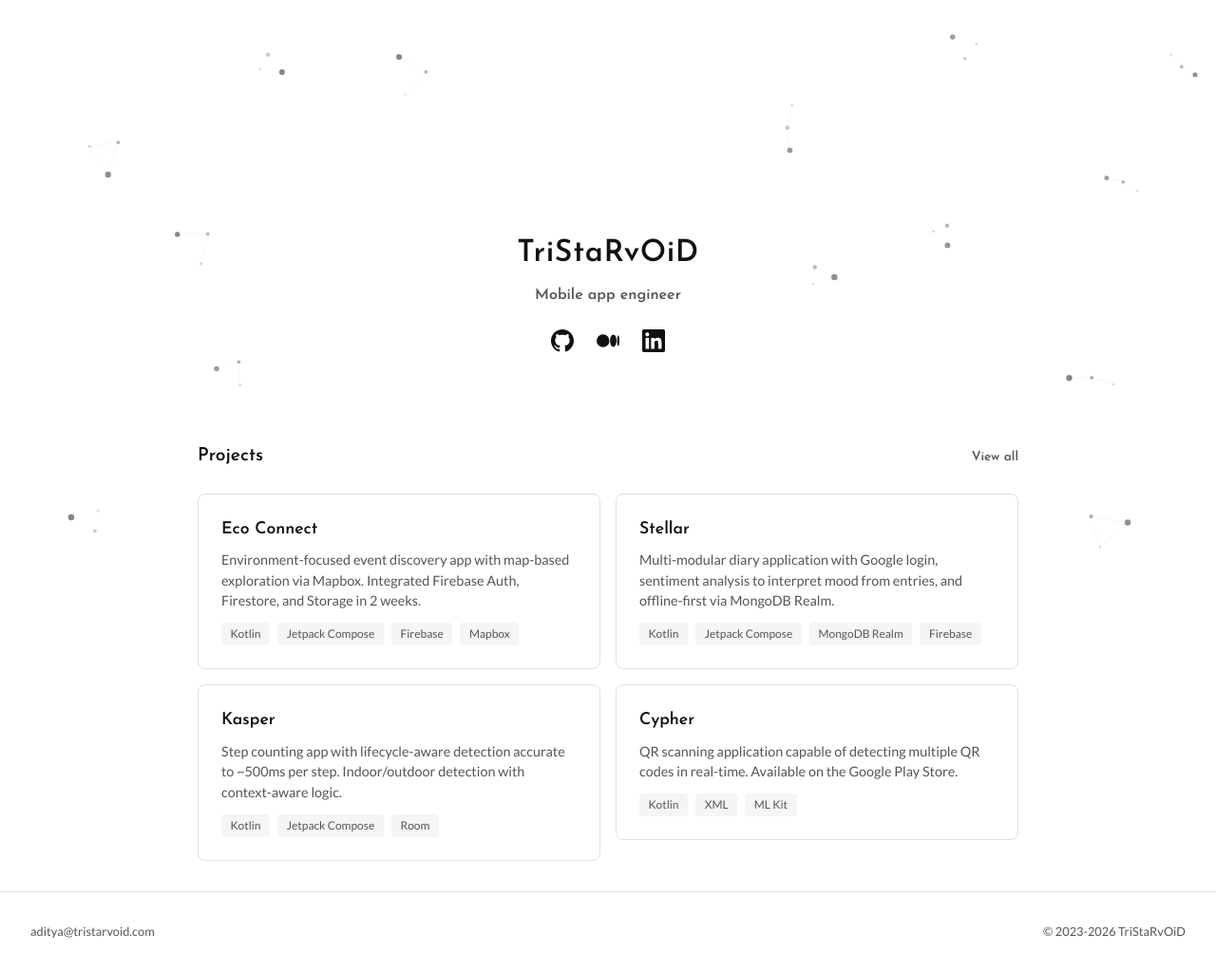
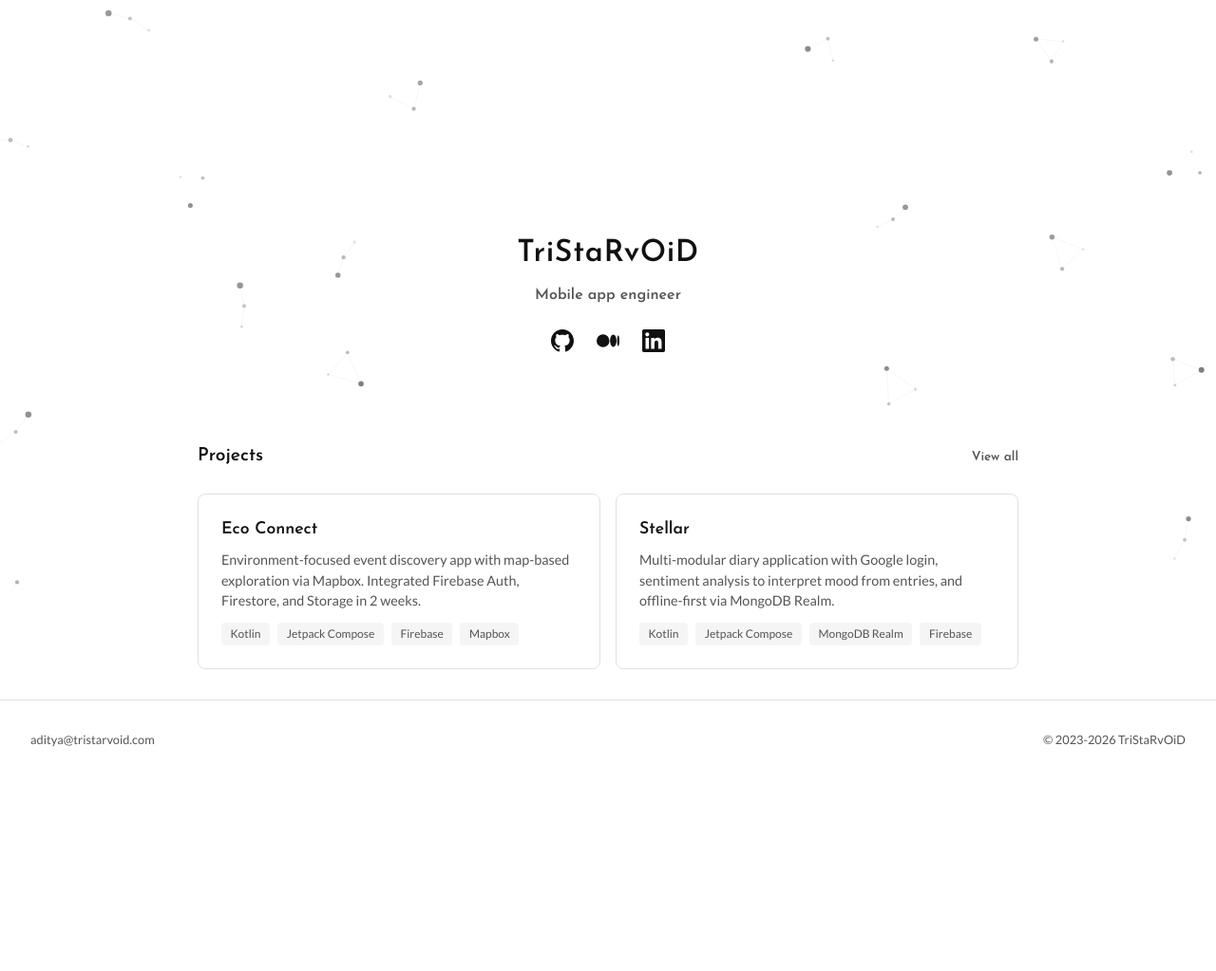
Before and after one commit to TriStaRvOiD/tristarvoid.github.io, an Astro site: page / in a window 1280 px wide. Shown: the part 178-1201 px from the top of the page at 95% size. After the commit the page ends 1000 px from the top, so only its background shows below. Built offline with nearby package versions, Linux system fonts and the light colour scheme; Astro itself is replaced by a stand-in of ours; grey boxes are pictures that could not be loaded; a web font is replaced by a local one.

Commit message:
Resolve issues and handle redundancies

```diff
--- a/package.json
+++ b/package.json
@@ -8,13 +8,15 @@
     "preview": "astro preview"
   },
   "dependencies": {
-    "@astrojs/check": "^0.9.8",
     "@astrojs/rss": "^4.0.18",
     "@astrojs/sitemap": "^3.7.2",
     "@fontsource/josefin-sans": "^5.2.8",
     "@fontsource/lato": "^5.2.7",
     "@fontsource/source-serif-pro": "^5.2.5",
-    "astro": "^6.1.5",
+    "astro": "^6.1.5"
+  },
+  "devDependencies": {
+    "@astrojs/check": "^0.9.8",
     "typescript": "^5.9.3"
   }
 }
--- a/src/components/ProjectCard.astro
+++ b/src/components/ProjectCard.astro
@@ -31,12 +31,11 @@ const { name, description, tech, github, live } = Astro.props;
 <script>
   document.addEventListener("astro:page-load", () => {
     document.querySelectorAll(".project-card").forEach((card) => {
-      card.addEventListener("mousemove", (e: Event) => {
+      card.addEventListener("mousemove", (e) => {
         const el = card as HTMLElement;
         const rect = el.getBoundingClientRect();
-        const me = e as MouseEvent;
-        el.style.setProperty("--mouse-x", `${me.clientX - rect.left}px`);
-        el.style.setProperty("--mouse-y", `${me.clientY - rect.top}px`);
+        el.style.setProperty("--mouse-x", `${(e as MouseEvent).clientX - rect.left}px`);
+        el.style.setProperty("--mouse-y", `${(e as MouseEvent).clientY - rect.top}px`);
       });
     });
   });
@@ -110,13 +109,6 @@ const { name, description, tech, github, live } = Astro.props;
     gap: 0.5rem;
   }
 
-  .tag {
-    font-size: 0.75rem;
-    padding: 0.2rem 0.6rem;
-    border-radius: 4px;
-    background-color: var(--bg-secondary);
-    color: var(--text-secondary);
-  }
 
   .live-link {
     display: inline-block;
--- a/src/components/Starfield.astro
+++ b/src/components/Starfield.astro
@@ -170,7 +170,6 @@
       for (let col = 0; col < cols; col++) {
         const x = col * cellSize + Math.random() * cellSize;
         const y = row * cellSize + Math.random() * cellSize;
-        if (isExcluded(x, y)) continue;
         // Minimum distance check to prevent overlap
         const minDist = 90;
         let tooClose = false;
@@ -222,7 +221,8 @@
   }
 
   let shootingStars: ShootingStar[] = [];
-  let nextShootingStarTime = Math.random() * 300 + 300;
+  let lastShootingStarTime = performance.now();
+  let nextShootingStarDelay = (Math.random() * 5 + 5) * 1000;
 
   function spawnShootingStar() {
     const w = window.innerWidth;
@@ -377,6 +377,7 @@
       const cy = c.y - scrollY + parallaxOffset;
 
       if (cy < -60 || cy > h + 60) continue;
+      if (isExcluded(c.x, c.y)) continue;
 
       const shape = shapes[c.shapeIndex];
       const cos = Math.cos(c.rotation);
@@ -412,21 +413,26 @@
   }
 
   function draw() {
+    if (isBlogPost) {
+      requestAnimationFrame(draw);
+      return;
+    }
+
     const w = window.innerWidth;
     const h = window.innerHeight;
     ctx.clearRect(0, 0, w, h);
 
     if (isDark()) {
       drawDarkMode(h);
-      // Shooting stars
-      nextShootingStarTime--;
-      if (nextShootingStarTime <= 0) {
+      const now = performance.now();
+      if (now - lastShootingStarTime > nextShootingStarDelay) {
         spawnShootingStar();
-        nextShootingStarTime = Math.random() * 300 + 300;
+        lastShootingStarTime = now;
+        nextShootingStarDelay = (Math.random() * 5 + 5) * 1000;
       }
       updateAndDrawShootingStars();
-      if (!isBlogPost) updateTrail();
-    } else if (!isBlogPost) {
+      updateTrail();
+    } else {
       drawLightMode(h);
     }
 
@@ -443,7 +449,6 @@
     scrollY = window.scrollY;
     pageHeight = document.documentElement.scrollHeight;
     computeExclusionZones();
-    generateConstellations();
 
     if (isBlogPost) {
       canvas.style.opacity = "0";
@@ -464,6 +469,8 @@
     canvas.width = window.innerWidth * dpr;
     canvas.height = window.innerHeight * dpr;
     ctx.setTransform(dpr, 0, 0, dpr, 0, 0);
+    pageHeight = document.documentElement.scrollHeight;
+    generateStars();
     updateForCurrentPage();
   });
 
--- a/src/layouts/BaseLayout.astro
+++ b/src/layouts/BaseLayout.astro
@@ -55,6 +55,7 @@ const { title = "TriStaRvOiD", description = "Hey there." } = Astro.props;
     <ClientRouter />
     <script is:inline>
       (function () {
+        function applyTheme() {
           const saved = localStorage.getItem("theme");
           if (saved === "light" || saved === "dark") {
             document.documentElement.setAttribute("data-theme", saved);
@@ -67,15 +68,10 @@ const { title = "TriStaRvOiD", description = "Hey there." } = Astro.props;
               prefersDark ? "dark" : "light"
             );
           }
+        }
+        applyTheme();
+        document.addEventListener("astro:after-swap", applyTheme);
       })();
-    </script>
-    <script is:inline>
-      document.addEventListener("astro:after-swap", function () {
-        var saved = localStorage.getItem("theme");
-        if (saved === "light" || saved === "dark") {
-          document.documentElement.setAttribute("data-theme", saved);
-        }
-      });
     </script>
   </head>
   <body>
--- a/src/layouts/BlogPostLayout.astro
+++ b/src/layouts/BlogPostLayout.astro
@@ -124,10 +124,11 @@ const pageUrl = Astro.url.href;
       el.addEventListener("click", () => {
         const url = (el as HTMLElement).dataset.url;
         if (url) {
-          navigator.clipboard.writeText(url);
-          const svg = el.querySelector("svg")!;
-          svg.style.opacity = "0.4";
-          setTimeout(() => { svg.style.opacity = "1"; }, 600);
+          navigator.clipboard.writeText(url).then(() => {
+            const svg = el.querySelector("svg") as SVGElement;
+            svg.style.opacity = "0.4";
+            setTimeout(() => { svg.style.opacity = "1"; }, 600);
+          }).catch(() => {});
         }
       }, { signal });
     });
@@ -215,13 +216,6 @@ const pageUrl = Astro.url.href;
     gap: 0.5rem;
   }
 
-  .tag {
-    font-size: 0.75rem;
-    padding: 0.2rem 0.6rem;
-    border-radius: 4px;
-    background-color: var(--bg-secondary);
-    color: var(--text-secondary);
-  }
 
   .content {
     margin-top: 2rem;
--- a/src/pages/404.astro
+++ b/src/pages/404.astro
@@ -110,8 +110,8 @@ import Starfield from "../components/Starfield.astro";
 
 <style>
   body {
-    background-color: #0a0a0a;
-    color: #e0e0e0;
+    background-color: var(--bg);
+    color: var(--text);
   }
 
   .void {
@@ -137,7 +137,7 @@ import Starfield from "../components/Starfield.astro";
     font-family: "Josefin Sans", sans-serif;
     font-size: 2.8rem;
     font-weight: 600;
-    color: #e0e0e0;
+    color: var(--text);
     letter-spacing: 0.04em;
     margin-bottom: 2rem;
   }
@@ -146,23 +146,23 @@ import Starfield from "../components/Starfield.astro";
     font-family: "Josefin Sans", sans-serif;
     font-size: 0.95rem;
     font-weight: 600;
-    color: #777777;
+    color: var(--text-secondary);
     letter-spacing: 0.02em;
     padding: 0.6rem 1.4rem;
-    border: 1px solid #333333;
+    border: 1px solid var(--border);
     border-radius: 6px;
     transition: color 0.3s ease, border-color 0.3s ease;
   }
 
   .way-back:hover {
-    color: #e0e0e0;
-    border-color: #666666;
+    color: var(--text);
+    border-color: var(--text-secondary);
   }
 
   footer {
     padding: 2rem;
     text-align: center;
     font-size: 0.8rem;
-    color: #999999;
+    color: var(--text-secondary);
   }
 </style>
--- a/src/pages/blog/index.astro
+++ b/src/pages/blog/index.astro
@@ -38,7 +38,7 @@ const posts = (await getCollection("blog", ({ data }) => !data.draft)).sort(
               </time>
             </div>
             {post.data.image && (
-              <img src={post.data.image} alt="" class="post-thumbnail" />
+              <img src={post.data.image} alt={post.data.title} class="post-thumbnail" />
             )}
           </a>
         </li>
--- a/src/pages/index.astro
+++ b/src/pages/index.astro
@@ -24,7 +24,7 @@ import { projects } from "../data/projects";
         <a href="/projects/">View all</a>
       </div>
       <div class="project-grid">
-        {projects.map((project) => (
+        {projects.slice(0, 2).map((project) => (
           <div class="animate-scroll">
             <ProjectCard {...project} />
           </div>
--- a/src/styles/global.css
+++ b/src/styles/global.css
@@ -47,6 +47,14 @@ body {
   min-height: 100vh;
   display: flex;
   flex-direction: column;
+}
+
+.tag {
+  font-size: 0.75rem;
+  padding: 0.2rem 0.6rem;
+  border-radius: 4px;
+  background-color: var(--bg-secondary);
+  color: var(--text-secondary);
 }
 
 ::selection {
```
Lines whose indentation alone changed are shown as unchanged.
